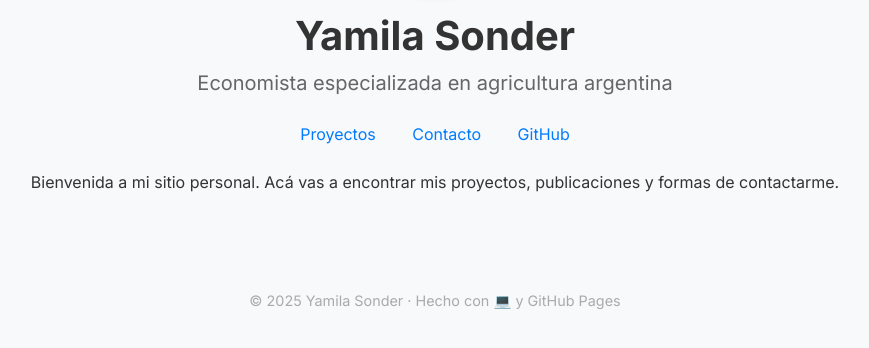
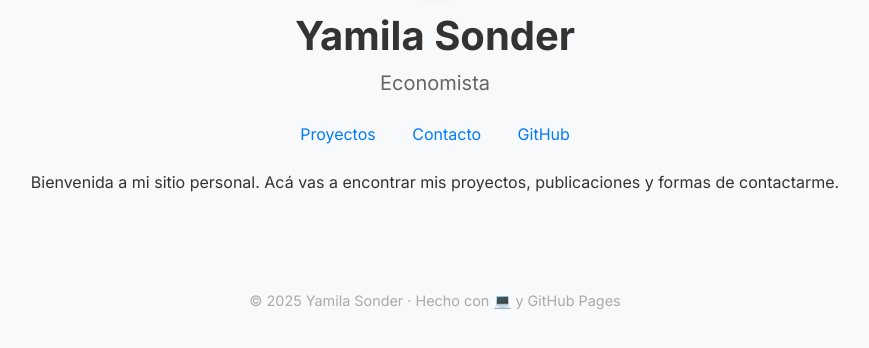
Before and after one commit to ysonder/ysonder.github.io, a Jekyll site: the page index.html, which Jekyll copies as it is, in a window 1280 px wide, cut to the strip 216-564 px from the top of the page. Shown: the whole strip, without its empty margins (205-1074 px from the left). Built offline with Jekyll 4.4.1, drawn with Linux system fonts in a browser that asks for light colours.

Commit message:
Update index.html

```diff
--- a/index.html
+++ b/index.html
@@ -61,7 +61,7 @@
   <div class="container text-center">
     <img src="perfil.jpg" alt="Yamila Sonder" class="profile-img" />
     <h1 class="mt-3">Yamila Sonder</h1>
-    <p class="lead">Economista especializada en agricultura argentina</p>
+    <p class="lead">Economista</p>
 
     <nav class="my-4">
       <a href="projects.html">Proyectos</a>
```
